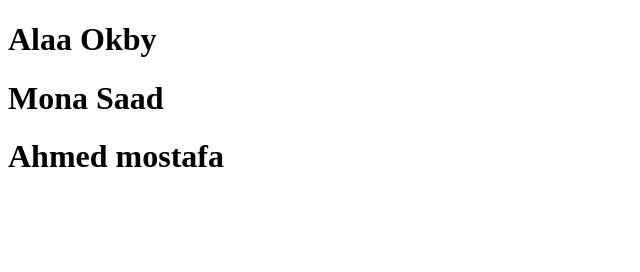
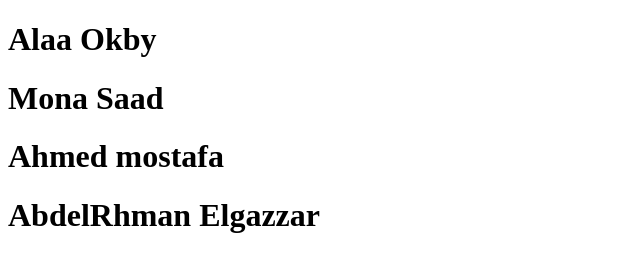
Before and after one commit to Alaaokby/Route-Project-Task-1, a plain HTML site: page index.html in a window 1280 px wide. Shown: the whole page, without its empty margins (0-640 px from the left). Drawn offline with Linux system fonts and the light colour scheme.

Commit message:
Added AbdelRhman

```diff
--- a/index.html
+++ b/index.html
@@ -11,6 +11,7 @@
       <h1>Alaa Okby</h1>
       <h1>Mona Saad</h1>
       <h1>Ahmed mostafa</h1>
+      <h1>AbdelRhman Elgazzar</h1>
     </div>
   </body>
 </html>
```
